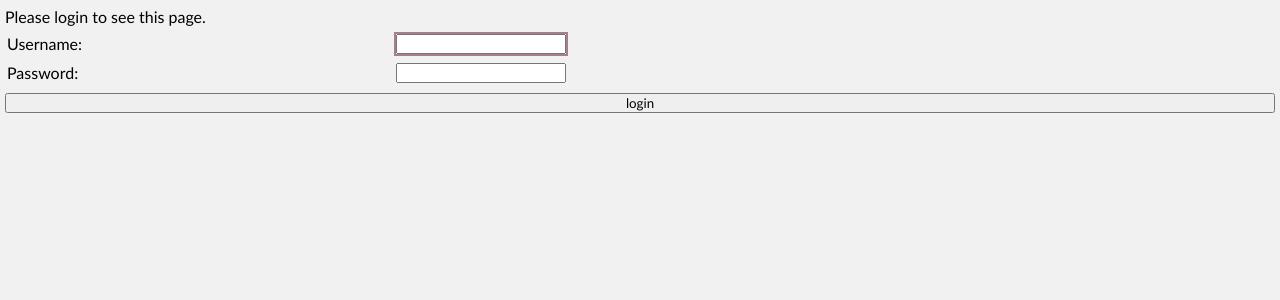
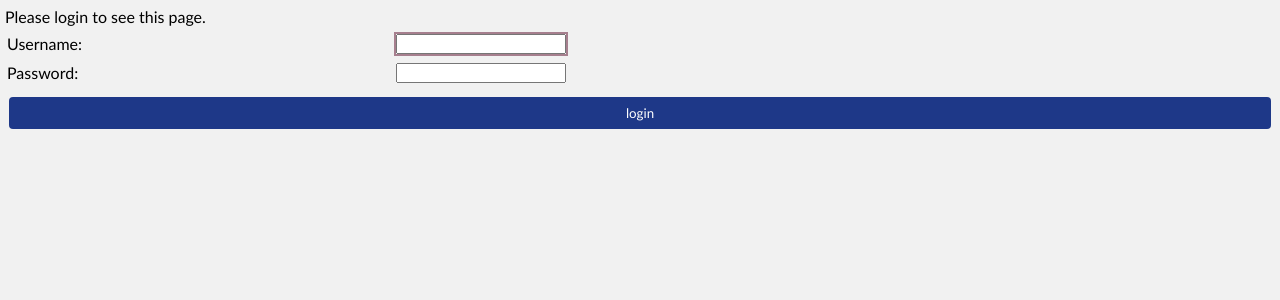
Before and after one commit to cahogan/magpai, a Django app: page /login/?next=/game/go/ in a window 1280 px wide. Shown: the part 90-390 px from the top of the page. Run offline with Django 5.2, Linux system fonts and the light colour scheme.

Commit message:
Make "Submit" button more consistently styled

```diff
--- a/core/static/core/style.css
+++ b/core/static/core/style.css
@@ -18,12 +18,14 @@ form * {
     margin-bottom: 0.25rem;
 }
 
-button {
+button, input[type=button], input[type=submit] {
     padding: 0.5rem;
     background-color: var(--primary-color);
     color: white;
     border: none;
     cursor: pointer;
+    border-radius: 0.25rem;
+    margin: 0.25rem;
 }
 
 ul {
```
